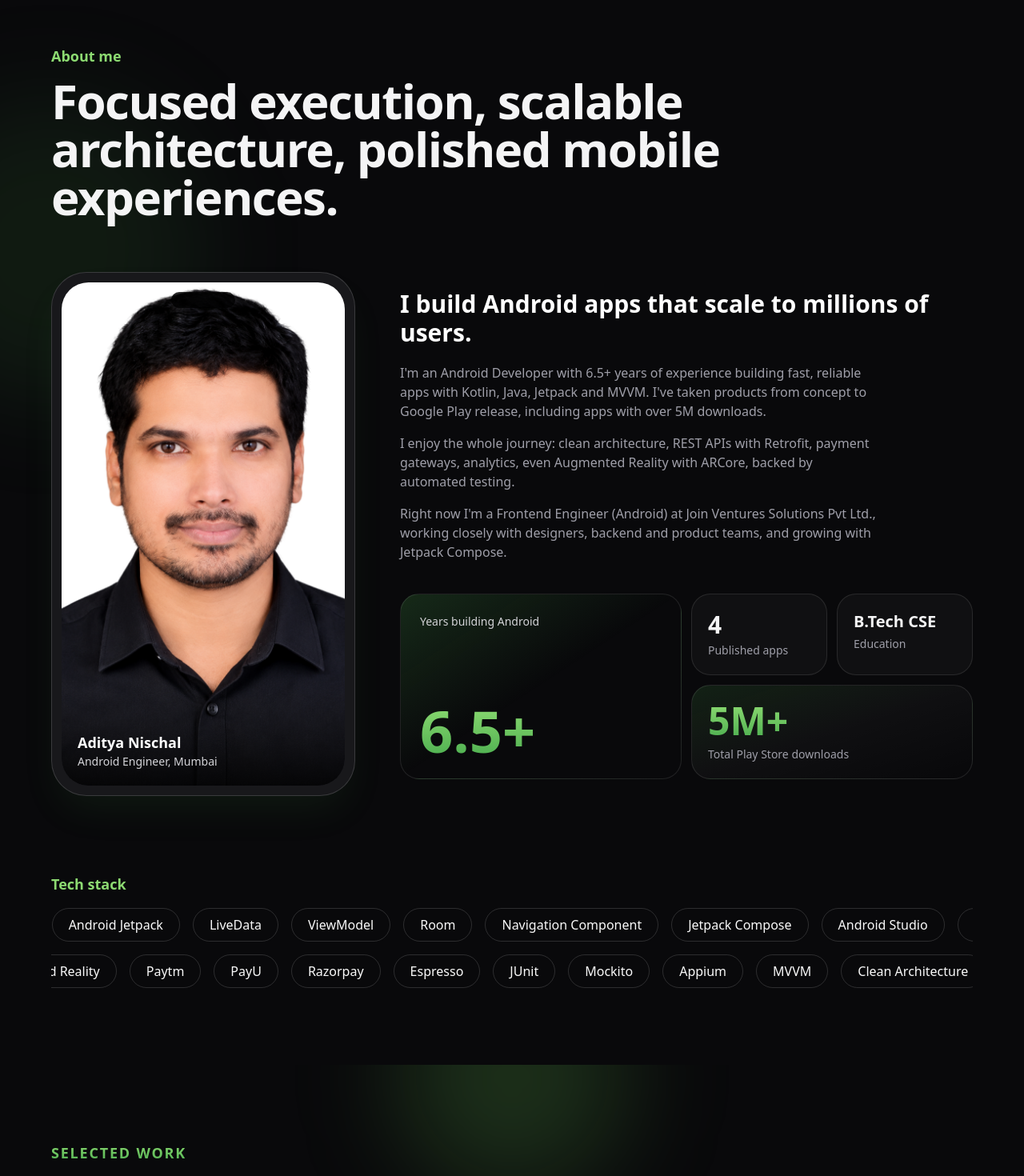
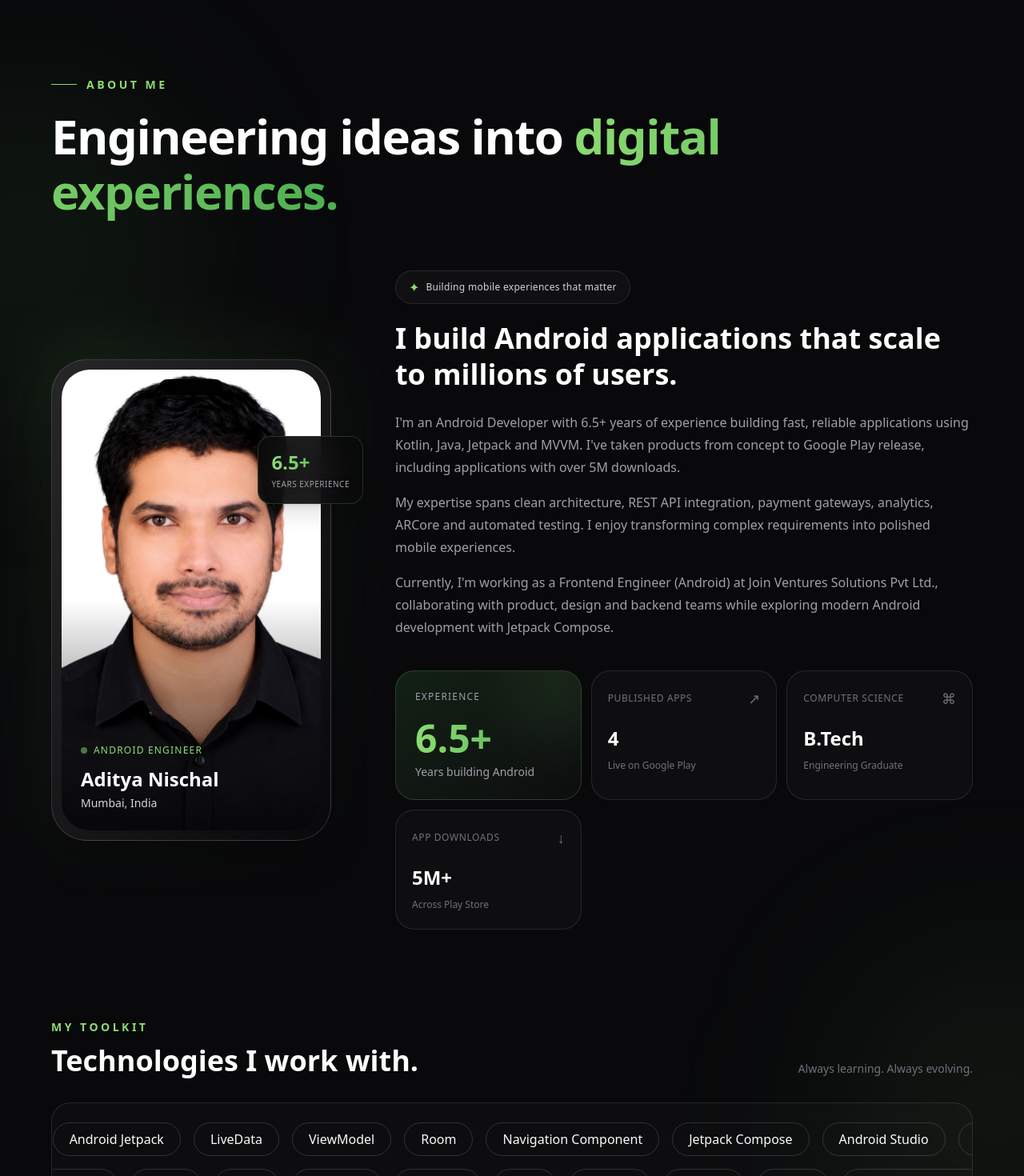
Before and after one commit to adityanischal217/aditya-portfolio, a Next.js app: page / in a window 1280 px wide. Shown: the part 840-2310 px from the top of the page at 80% size. Built offline with nearby package versions, Linux system fonts and the light colour scheme.

Commit message:
code changes

```diff
--- a/components/About.tsx
+++ b/components/About.tsx
@@ -4,142 +4,231 @@ import TechStackMarquee from "@/components/TechStackMarquee";
 
 const accent = "from-[#8DDB72] to-[#4CAF50]";
 
+const stats = [
+  {
+    value: "4",
+    label: "Published Apps",
+    detail: "Live on Google Play",
+    icon: "↗",
+  },
+  {
+    value: "B.Tech",
+    label: "Computer Science",
+    detail: "Engineering Graduate",
+    icon: "⌘",
+  },
+  {
+    value: "5M+",
+    label: "App Downloads",
+    detail: "Across Play Store",
+    icon: "↓",
+  },
+];
+
 export default function About() {
   return (
-    <section id="about" className="relative overflow-hidden px-6 py-24">
-      {/* Soft glow behind the phone */}
+    <section
+      id="about"
+      className="relative isolate overflow-hidden px-6 py-24 md:py-32"
+    >
+      {/* Background glows */}
       <div
         aria-hidden
-        className="pointer-events-none absolute -left-32 top-40 h-96 w-96 rounded-full bg-[#4CAF50]/10 blur-3xl"
+        className="pointer-events-none absolute -left-40 top-40 h-96 w-96 rounded-full bg-[#4CAF50]/10 blur-[120px]"
+      />
+      <div
+        aria-hidden
+        className="pointer-events-none absolute -right-40 bottom-20 h-96 w-96 rounded-full bg-[#8DDB72]/[0.07] blur-[120px]"
       />
 
       <div className="relative mx-auto max-w-6xl">
-        <p className="text-lg font-semibold text-[#8DDB72]">
+
+        {/* Section heading */}
+        <div className="mb-16">
+          <p className="inline-flex items-center gap-3 text-sm font-bold uppercase tracking-[0.25em] text-[#8DDB72]">
+            <span className="h-px w-8 bg-[#8DDB72]" />
             About me
           </p>
 
-        <h2 className="mt-3 max-w-4xl text-4xl font-bold tracking-tight text-zinc-100 md:text-6xl">
-          Focused execution, scalable architecture, polished mobile experiences.
+          <h2 className="mt-5 max-w-5xl text-4xl font-extrabold leading-[1.15] tracking-tight text-white md:text-6xl">
+            Engineering ideas into
+            <span className="bg-gradient-to-r from-[#8DDB72] to-[#4CAF50] bg-clip-text text-transparent">
+              {" "}digital experiences.
+            </span>
           </h2>
+        </div>
 
-        <div className="mt-16 grid items-center gap-14 md:grid-cols-[minmax(0,380px)_1fr]">
+        {/* Main profile layout */}
+        <div className="grid items-center gap-14 md:grid-cols-[minmax(0,350px)_1fr] md:gap-20">
 
-          {/* Phone-frame portrait */}
-          <div className="relative mx-auto w-full max-w-[320px] md:max-w-none">
-            <div className="rounded-[2.75rem] border border-white/15 bg-zinc-900 p-3 shadow-2xl shadow-[#4CAF50]/10">
-              <div className="relative aspect-[9/16] overflow-hidden rounded-[2.1rem] bg-zinc-800">
+          {/* Profile image - Mobile phone frame */}
+          <div className="relative mx-auto w-full max-w-[300px] md:max-w-none">
+
+            {/* Outer glow */}
+            <div className="absolute -inset-4 rounded-[3.5rem] bg-gradient-to-br from-[#8DDB72]/20 to-transparent opacity-60 blur-2xl transition duration-500 group-hover:opacity-100" />
+
+            <div className="group relative rounded-[2.8rem] border border-white/15 bg-gradient-to-br from-zinc-800 to-zinc-950 p-3 shadow-2xl shadow-black/40 transition-all duration-500 hover:-translate-y-2 hover:border-[#8DDB72]/50 hover:shadow-[0_25px_70px_rgba(76,175,80,0.15)]">
+
+              <div className="relative aspect-[9/16] overflow-hidden rounded-[2.2rem] bg-zinc-800">
+
                 <img
                   src="/aditya_pic.png"
-                  alt="Aditya Nischal"
-                  className="h-full w-full object-cover"
+                  alt="Aditya Nischal - Android Engineer"
+                  className="h-full w-full object-cover transition-transform duration-700 ease-out group-hover:scale-105"
                 />
 
                 {/* Camera pill */}
-                <span className="absolute left-1/2 top-3 h-5 w-20 -translate-x-1/2 rounded-full bg-black/80" />
+                <span className="absolute left-1/2 top-3 z-20 h-5 w-20 -translate-x-1/2 rounded-full bg-black/90 shadow-lg" />
 
-                {/* Bottom fade + name */}
-                <div className="absolute inset-x-0 bottom-0 bg-gradient-to-t from-black/85 to-transparent p-5 pt-16">
-                  <p className="text-lg font-semibold text-white">
+                {/* Image overlay */}
+                <div className="absolute inset-0 bg-gradient-to-t from-black via-transparent to-transparent opacity-80" />
+
+                {/* Profile details */}
+                <div className="absolute inset-x-0 bottom-0 p-6">
+                  <div className="mb-3 flex items-center gap-2">
+                    <span className="h-2 w-2 animate-pulse rounded-full bg-[#8DDB72]" />
+                    <span className="text-xs font-medium uppercase tracking-widest text-[#8DDB72]">
+                      Android Engineer
+                    </span>
+                  </div>
+
+                  <h3 className="text-2xl font-bold text-white">
                     Aditya Nischal
-                  </p>
-                  <p className="text-sm text-zinc-300">
-                    Android Engineer, Mumbai
+                  </h3>
+
+                  <p className="mt-1 text-sm text-zinc-300">
+                    Mumbai, India
                   </p>
                 </div>
               </div>
             </div>
+
+            {/* Floating experience badge */}
+            <div className="absolute -right-5 top-24 rounded-2xl border border-[#8DDB72]/20 bg-zinc-950/90 p-4 shadow-xl backdrop-blur-xl transition-all duration-300 hover:-translate-y-2 hover:border-[#8DDB72]/60 md:-right-10">
+              <p className={`bg-gradient-to-r ${accent} bg-clip-text text-2xl font-extrabold text-transparent`}>
+                6.5+
+              </p>
+              <p className="mt-1 text-[10px] font-medium uppercase tracking-wider text-zinc-400">
+                Years Experience
+              </p>
             </div>
 
-          {/* Story + Bento */}
+          </div>
+
+          {/* Profile content */}
           <div>
-            <h3 className="text-2xl font-semibold text-white md:text-3xl">
-              I build Android apps that scale to millions of users.
+
+            <div className="mb-5 inline-flex items-center gap-2 rounded-full border border-white/10 bg-white/[0.03] px-4 py-2">
+              <span className="text-[#8DDB72]">✦</span>
+              <span className="text-xs font-medium tracking-wide text-zinc-300">
+                Building mobile experiences that matter
+              </span>
+            </div>
+
+            <h3 className="text-3xl font-bold leading-tight text-white md:text-4xl">
+              I build Android applications that scale to millions of users.
             </h3>
 
-            <div className="mt-5 max-w-prose space-y-4 text-zinc-400">
+            <div className="mt-6 space-y-4 text-sm leading-7 text-zinc-400 md:text-base">
               <p>
-                I'm an Android Developer with 6.5+ years of experience building
-                fast, reliable apps with Kotlin, Java, Jetpack and MVVM. I've
-                taken products from concept to Google Play release, including
-                apps with over 5M downloads.
+                I'm an Android Developer with 6.5+ years of experience
+                building fast, reliable applications using Kotlin,
+                Java, Jetpack and MVVM. I've taken products from
+                concept to Google Play release, including applications
+                with over 5M downloads.
               </p>
 
               <p>
-                I enjoy the whole journey: clean architecture, REST APIs with
-                Retrofit, payment gateways, analytics, even Augmented Reality
-                with ARCore, backed by automated testing.
+                My expertise spans clean architecture, REST API
+                integration, payment gateways, analytics, ARCore
+                and automated testing. I enjoy transforming complex
+                requirements into polished mobile experiences.
               </p>
 
               <p>
-                Right now I'm a Frontend Engineer (Android) at Join Ventures
-                Solutions Pvt Ltd., working closely with designers, backend and
-                product teams, and growing with Jetpack Compose.
+                Currently, I'm working as a Frontend Engineer
+                (Android) at Join Ventures Solutions Pvt Ltd.,
+                collaborating with product, design and backend teams
+                while exploring modern Android development with
+                Jetpack Compose.
               </p>
             </div>
 
-            {/* Bento Grid */}
-            <div className="mt-10 grid grid-cols-2 gap-3 md:grid-cols-4">
+            {/* Stats Bento */}
+            <div className="mt-10 grid grid-cols-2 gap-3 md:grid-cols-3">
 
-              {/* Experience */}
-              <div className="col-span-2 row-span-2 flex flex-col justify-between rounded-3xl border border-white/10 bg-gradient-to-br from-[#4CAF50]/20 via-transparent to-transparent p-6">
-                <p className="text-sm text-zinc-300">
-                  Years building Android
+              {/* Experience card */}
+              <div className="group relative col-span-2 overflow-hidden rounded-3xl border border-[#8DDB72]/20 bg-gradient-to-br from-[#4CAF50]/15 to-white/[0.02] p-6 transition-all duration-300 hover:-translate-y-1 hover:border-[#8DDB72]/50 hover:shadow-[0_15px_40px_rgba(76,175,80,0.08)] md:col-span-1">
+                <div className="absolute -right-8 -top-8 h-28 w-28 rounded-full bg-[#8DDB72]/10 blur-2xl transition-all duration-500 group-hover:scale-150" />
+
+                <p className="relative text-xs font-medium uppercase tracking-widest text-zinc-400">
+                  Experience
                 </p>
 
-                <p
-                  className={`bg-gradient-to-b ${accent} bg-clip-text text-6xl font-extrabold text-transparent md:text-7xl`}
-                >
+                <p className={`relative mt-5 bg-gradient-to-r ${accent} bg-clip-text text-5xl font-extrabold text-transparent transition-transform duration-300 group-hover:scale-105 group-hover:origin-left`}>
                   6.5+
+                </p>
+
+                <p className="relative mt-2 text-sm text-zinc-400">
+                  Years building Android
                 </p>
               </div>
 
-              {/* Published Apps */}
-              <div className="rounded-3xl border border-white/10 bg-white/[0.03] p-5">
-                <p className="text-3xl font-bold text-zinc-100">
-                  4
+              {/* Other stat cards */}
+              {stats.map((stat) => (
+                <div
+                  key={stat.label}
+                  className="group relative overflow-hidden rounded-3xl border border-white/10 bg-white/[0.025] p-5 transition-all duration-300 hover:-translate-y-1 hover:border-[#8DDB72]/40 hover:bg-[#8DDB72]/[0.04] hover:shadow-[0_12px_35px_rgba(76,175,80,0.07)]"
+                >
+                  <div className="flex items-center justify-between">
+                    <span className="text-xs font-medium uppercase tracking-wider text-zinc-500">
+                      {stat.label}
+                    </span>
+
+                    <span className="text-lg text-zinc-500 transition-all duration-300 group-hover:translate-x-1 group-hover:-translate-y-1 group-hover:text-[#8DDB72]">
+                      {stat.icon}
+                    </span>
+                  </div>
+
+                  <p className="mt-5 text-2xl font-extrabold text-white transition-colors duration-300 group-hover:text-[#8DDB72]">
+                    {stat.value}
                   </p>
-                <p className="mt-1 text-sm text-zinc-400">
-                  Published apps
+
+                  <p className="mt-2 text-xs leading-5 text-zinc-500">
+                    {stat.detail}
                   </p>
                 </div>
-
-              {/* Education */}
-              <div className="rounded-3xl border border-white/10 bg-white/[0.03] p-5">
-                <p className="text-xl font-bold text-zinc-100">
-                  B.Tech CSE
-                </p>
-                <p className="mt-1 text-sm text-zinc-400">
-                  Education
-                </p>
-              </div>
-
-              {/* Play Store Downloads */}
-              <div className="col-span-2 rounded-3xl border border-white/10 bg-gradient-to-br from-[#4CAF50]/15 via-white/[0.03] to-transparent p-5">
-                <p
-                  className={`bg-gradient-to-b ${accent} bg-clip-text text-5xl font-extrabold text-transparent`}
-                >
-                  5M+
-                </p>
-
-                <p className="mt-2 text-sm text-zinc-400">
-                  Total Play Store downloads
-                </p>
-              </div>
+              ))}
 
             </div>
           </div>
         </div>
 
         {/* Tech Stack */}
-        <div className="mt-24">
-          <p className="mb-4 text-lg font-semibold text-[#8DDB72]">
-            Tech stack
+        <div className="mt-28">
+
+          <div className="mb-8 flex flex-col justify-between gap-3 sm:flex-row sm:items-end">
+            <div>
+              <p className="text-sm font-bold uppercase tracking-[0.25em] text-[#8DDB72]">
+                My toolkit
               </p>
 
+              <h3 className="mt-3 text-3xl font-bold text-white md:text-4xl">
+                Technologies I work with.
+              </h3>
+            </div>
+
+            <p className="text-sm text-zinc-500">
+              Always learning. Always evolving.
+            </p>
+          </div>
+
+          <div className="overflow-hidden rounded-3xl border border-white/10 bg-white/[0.02] py-6 transition-colors duration-300 hover:border-[#8DDB72]/25">
             <TechStackMarquee rows={skillRows} />
           </div>
 
         </div>
+      </div>
     </section>
   );
 }
```
Lines whose indentation alone changed are shown as unchanged.
